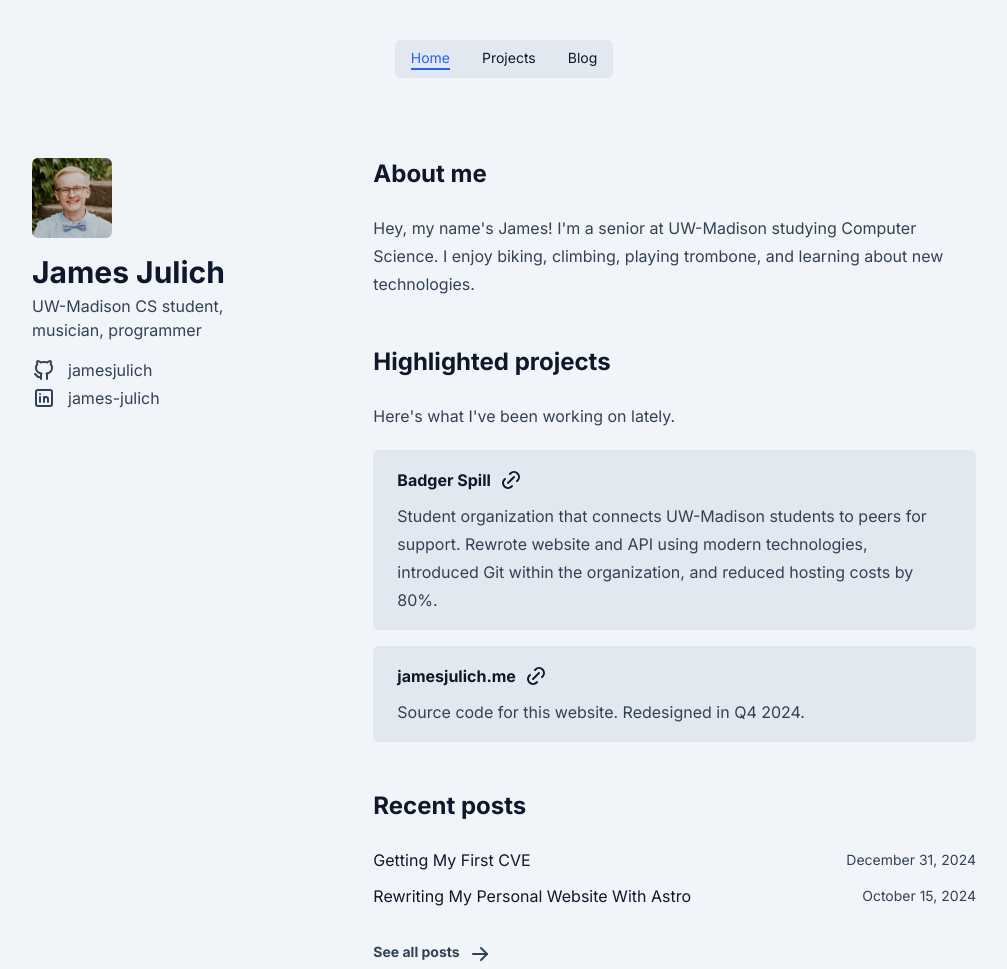
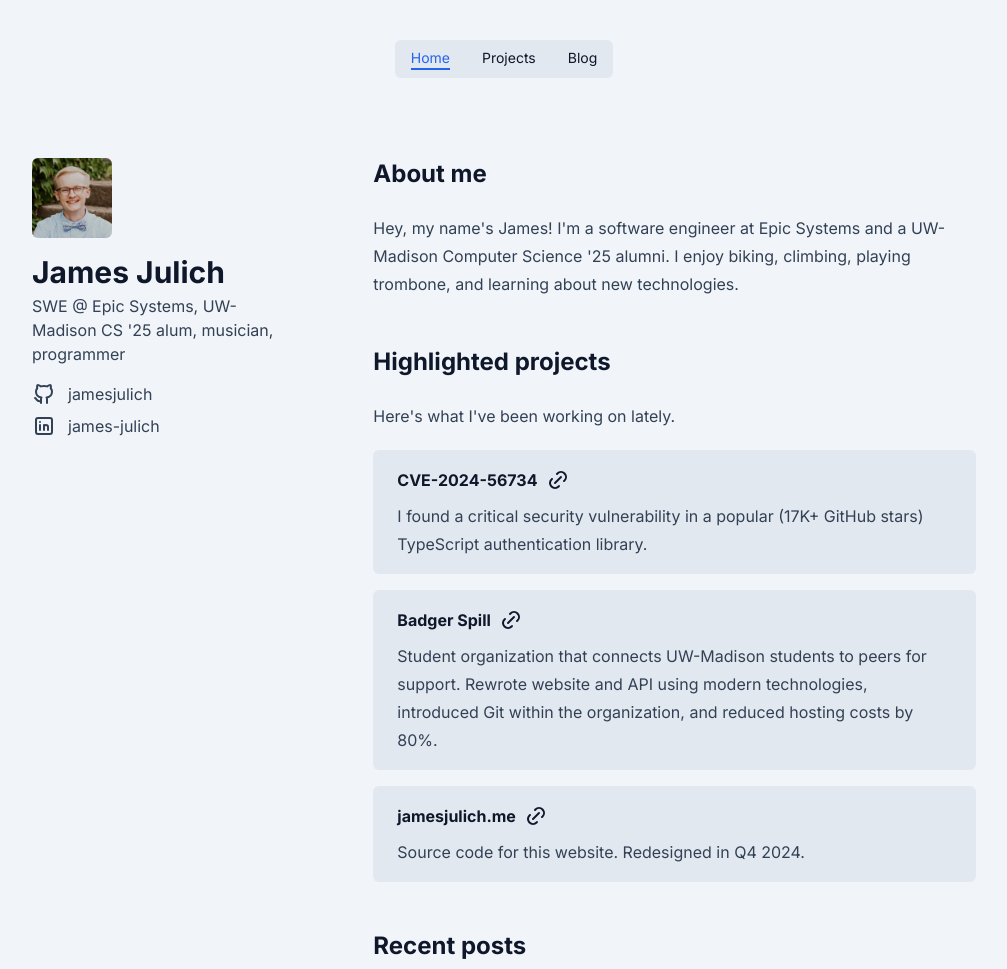
Before and after one commit to jamesjulich/jamesjulich.github.io, an Astro site: page / in a window 1280 px wide. Shown: the top 969 px of the page, without its empty margins (136-1143 px from the left). Built offline with nearby package versions, Linux system fonts and the light colour scheme; Astro itself is replaced by a stand-in of ours.

Commit message:
Update descriptions, add project

```diff
--- a/src/components/ProfileCard.astro
+++ b/src/components/ProfileCard.astro
@@ -19,9 +19,9 @@
     />
     <div>
         <h1 class="mb-1 text-3xl font-bold text-main">{NAME}</h1>
-        <p class="text-muted">UW-Madison CS student, musician, programmer</p>
+        <p class="text-muted">SWE @ Epic Systems, UW-Madison CS '25 alum, musician, programmer</p>
     </div>
-    <div class="flex flex-col gap-1">
+    <div class="flex flex-col gap-2">
         <SocialLink text="jamesjulich" href={GITHUB_PAGE}><BrandGithub /></SocialLink>
         <SocialLink text="james-julich" href={LINKEDIN_PAGE}><BrandLinkedin /></SocialLink>
     </div>
--- a/src/pages/index.astro
+++ b/src/pages/index.astro
@@ -1,15 +1,15 @@
 ---
-import { getCollection, type CollectionEntry } from 'astro:content';
-import BlogPostLink from '../components/BlogPostLink.astro';
-import ProfileCard from '../components/ProfileCard.astro';
-import ProjectCard from '../components/ProjectCard.astro';
-import BaseLayout from '../layouts/BaseLayout.astro';
-import IconArrowRight from '../components/icons/icon-arrow-right.astro';
+import { getCollection, type CollectionEntry } from "astro:content";
+import BlogPostLink from "../components/BlogPostLink.astro";
+import ProfileCard from "../components/ProfileCard.astro";
+import ProjectCard from "../components/ProjectCard.astro";
+import BaseLayout from "../layouts/BaseLayout.astro";
+import IconArrowRight from "../components/icons/icon-arrow-right.astro";
 
-const N_RECENT = 5
-const recentPosts = ((await getCollection('blog')) as CollectionEntry<'blog'>[])
+const N_RECENT = 5;
+const recentPosts = ((await getCollection("blog")) as CollectionEntry<"blog">[])
   .sort((a, b) => b.data.pubDate.valueOf() - a.data.pubDate.valueOf())
-	.slice(0, N_RECENT)
+  .slice(0, N_RECENT);
 ---
 
 <BaseLayout>
@@ -19,10 +19,19 @@
     </div>
     <div class="col-span-2 prose">
       <h2>About me</h2>
-			<p>Hey, my name's James! I'm a senior at UW-Madison studying Computer Science. I enjoy biking, climbing, playing trombone, and learning about new technologies.</p>
+      <p>
+        Hey, my name's James! I'm a software engineer at Epic Systems and a
+        UW-Madison Computer Science '25 alumni. I enjoy biking, climbing, playing
+        trombone, and learning about new technologies.
+      </p>
       <h2>Highlighted projects</h2>
       <p>Here's what I've been working on lately.</p>
       <div class="not-prose">
+        <ProjectCard
+          title="CVE-2024-56734"
+          description="I found a critical security vulnerability in a popular (17K+ GitHub stars) TypeScript authentication library."
+          link="https://github.com/better-auth/better-auth/security/advisories/GHSA-8jhw-6pjj-8723"
+        />
         <ProjectCard
           title="Badger Spill"
           description="Student organization that connects UW-Madison students to peers for support. Rewrote website and API using modern technologies, introduced Git within the organization, and reduced hosting costs by 80%."
@@ -36,20 +45,23 @@
       </div>
       <h2>Recent posts</h2>
       <div class="not-prose flex flex-col gap-2">
-				{recentPosts.map((post) =>
+        {
+          recentPosts.map((post) => (
             <BlogPostLink
               title={post.data.title}
               date={post.data.pubDate}
               href={`/blog/${post.slug}`}
             />
-				)}
-				<a class="mt-6 gap-2 flex text-sm font-bold text-muted hover:text-primary" href="/blog">
+          ))
+        }
+        <a
+          class="mt-6 gap-2 flex text-sm font-bold text-muted hover:text-primary"
+          href="/blog"
+        >
           <p>See all posts</p>
           <IconArrowRight />
         </a>
       </div>
     </div>
   </div>
-	</div>
-
 </BaseLayout>
--- a/src/pages/projects.astro
+++ b/src/pages/projects.astro
@@ -7,10 +7,15 @@
 
 <BaseLayout oneCol>
 	<div class="prose mb-6">
-		<h1>Projects</h1>
+		<h1 class="mb-4">Projects</h1>
 		<p>A collection of codebases I've worked on, created, or contributed to. This list is non-exhaustive, but it represents more recent/relevant work.</p>
 		<SocialLink class="not-prose text-base" text="jamesjulich" href="https://github.com/jamesjulich"><BrandGithub /></SocialLink>
 	</div>
+	<ProjectCard
+		title="CVE-2024-56734"
+		description="I found a critical security vulnerability in a popular (17K+ GitHub stars) TypeScript authentication library."
+		link="https://github.com/better-auth/better-auth/security/advisories/GHSA-8jhw-6pjj-8723"
+	/>
 	<ProjectCard
 		title="Badger Spill"
 		description="Student organization that connects UW-Madison students to peers for support. Rewrote website and API using modern technologies, introduced Git within the organization, and reduced hosting costs by 80%."
```
Lines whose indentation alone changed are shown as unchanged.
